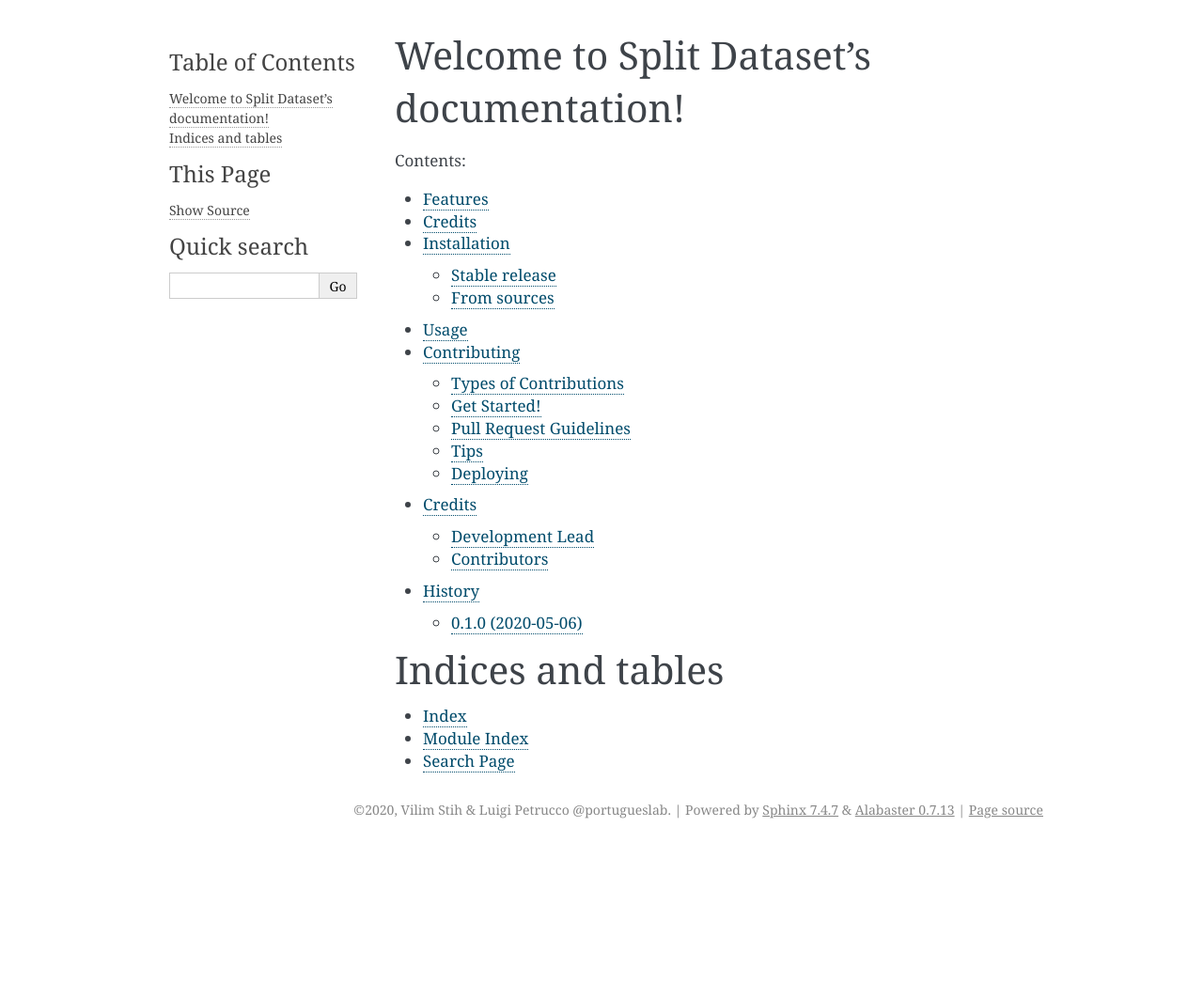
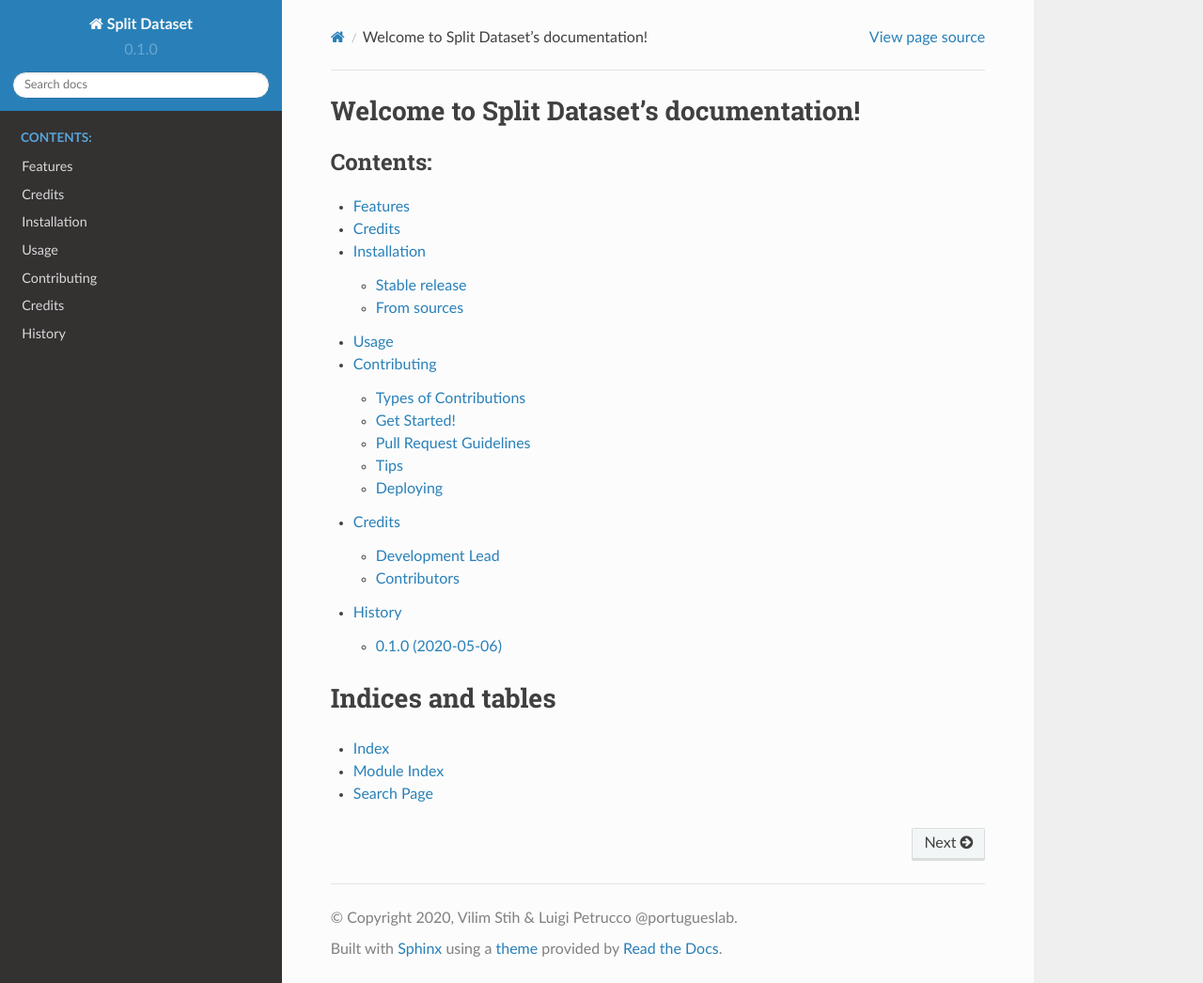
Before and after one commit to portugueslab/split_dataset, a Sphinx documentation site: the page built from docs/index.rst, in a window 1280 px wide and 1046 px high. Shown: the whole window at 94% size. Built offline with Sphinx 7.4.7 and the Read the Docs theme 2.0.0, drawn with Linux system fonts in a browser that asks for light colours; pages that are not in the unit, such as notebooks, are missing from menus.

```diff
--- a/docs/conf.py
+++ b/docs/conf.py
@@ -84,7 +84,7 @@
 # The theme to use for HTML and HTML Help pages.  See the documentation for
 # a list of builtin themes.
 #
-html_theme = 'alabaster'
+html_theme = 'sphinx_rtd_theme'
 
 # Theme options are theme-specific and customize the look and feel of a
 # theme further.  For a list of options available for each theme, see the
--- /dev/null
+++ b/docs/source/modules.rst
@@ -0,0 +1,7 @@
+split_dataset
+=============
+
+.. toctree::
+   :maxdepth: 4
+
+   split_dataset
```
Also changed, not shown: docs/source/split_dataset.rst (added, +30 -0 lines), .travis.yml.
